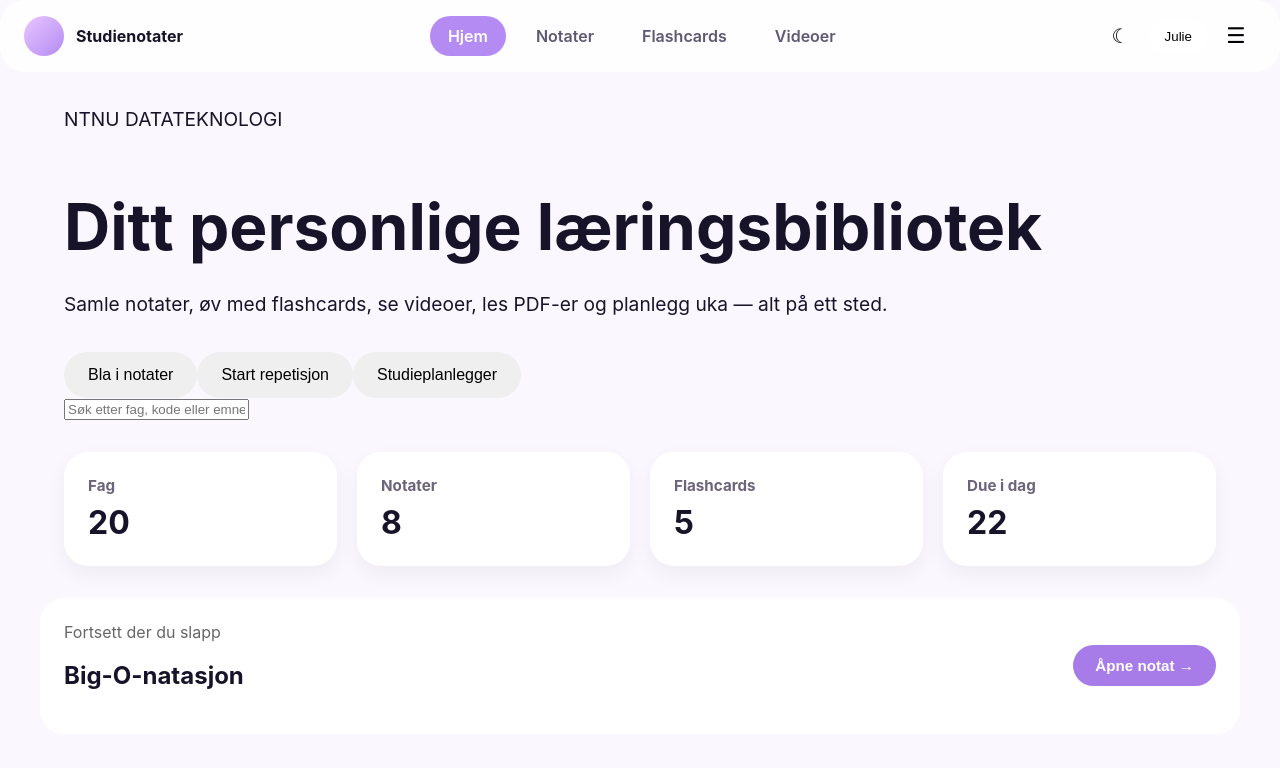
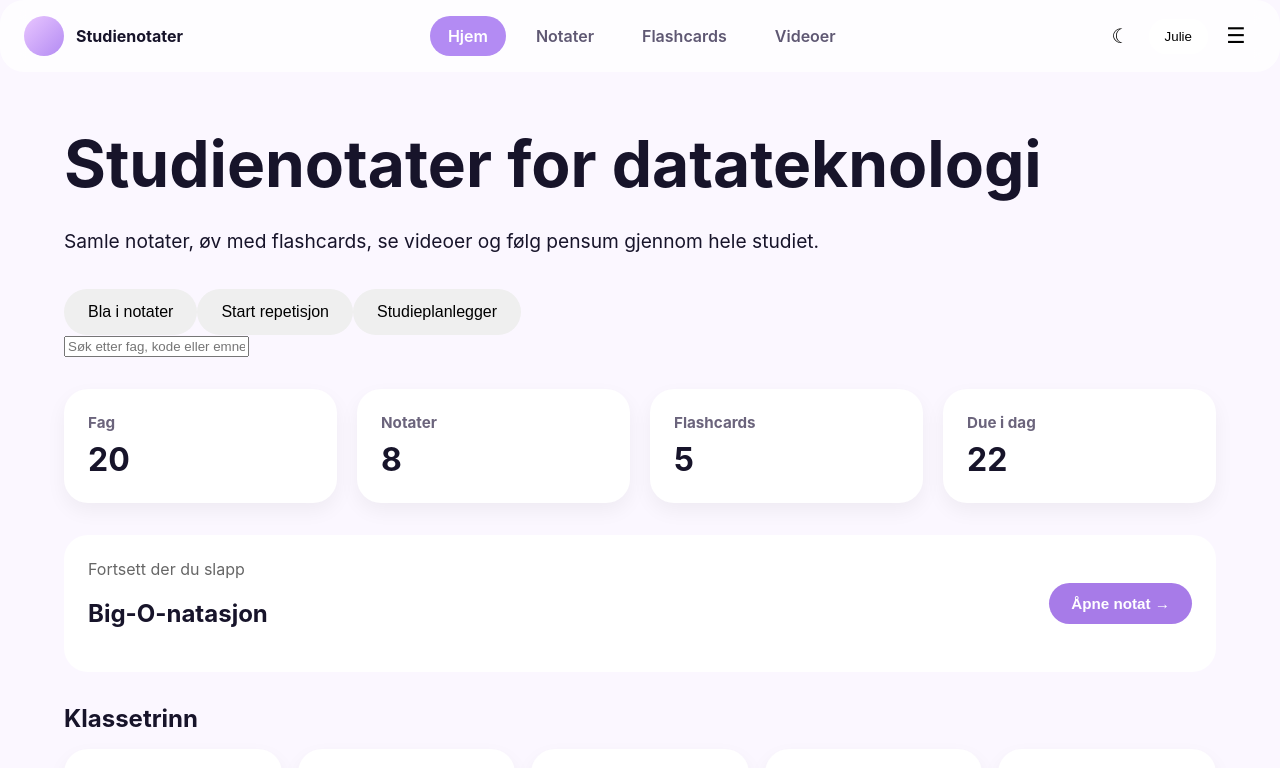
Before and after one commit to juliewold/studienotater, a React (Vite) app: page / in a window 1280 px wide. Shown: the top 768 px of the page. Built offline with nearby package versions, Linux system fonts and the light colour scheme.

Commit message:
style: align continue learning section and update hero title

```diff
--- a/src/components/ContinueLearning/ContinueLearning.css
+++ b/src/components/ContinueLearning/ContinueLearning.css
@@ -1,5 +1,5 @@
 .continue-learning {
-  max-width: 1200px;
+  max-width: 1152px;
   margin: 32px auto;
   padding: 24px;
 
--- a/src/components/Hero/Hero.tsx
+++ b/src/components/Hero/Hero.tsx
@@ -1,18 +1,15 @@
-import "./Hero.css"
+import "./Hero.css";
 
 export const Hero = () => {
   return (
     <section className="hero">
       <div className="hero-card">
-        <p className="hero-label">NTNU DATATEKNOLOGI</p>
 
-        <h1>
-          Ditt personlige <span>læringsbibliotek</span>
-        </h1>
+        <h1>Studienotater for datateknologi</h1>
 
         <p className="hero-text">
-          Samle notater, øv med flashcards, se videoer, les PDF-er og planlegg
-          uka — alt på ett sted.
+          Samle notater, øv med flashcards, se videoer og følg pensum gjennom
+          hele studiet.
         </p>
 
         <div className="hero-actions">
```
